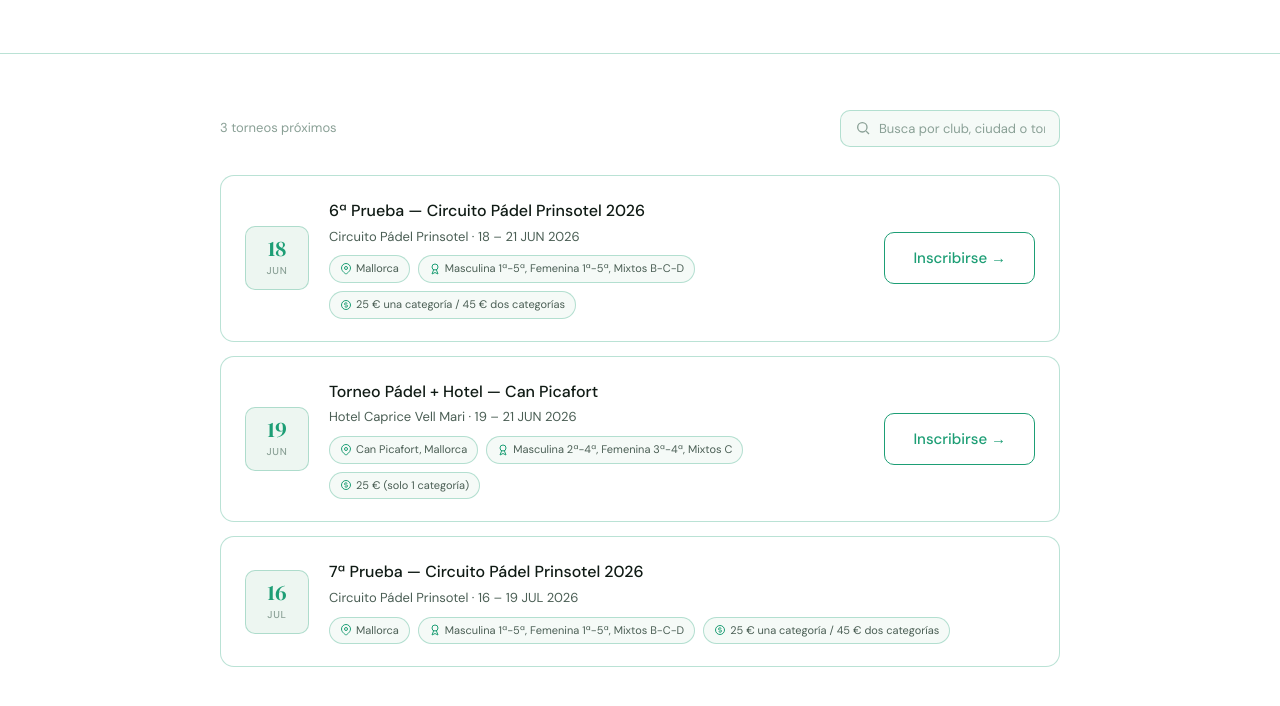
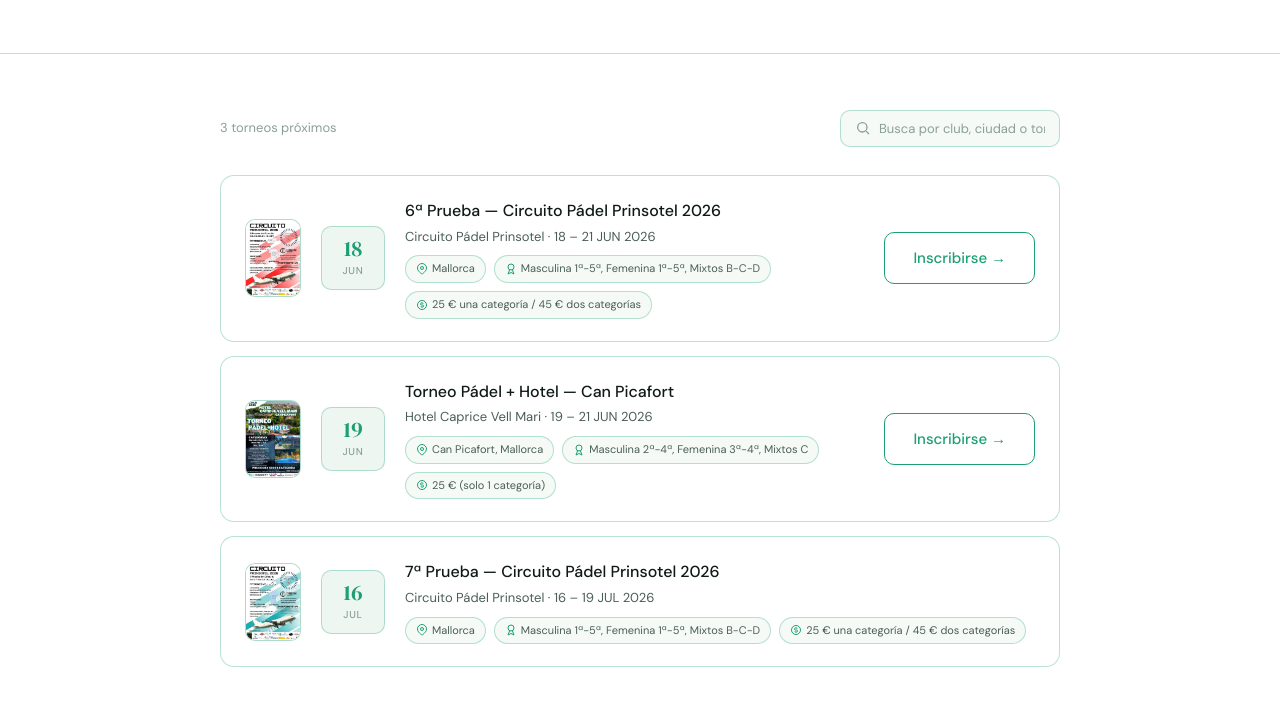
Before and after one commit to Padelenvivo/padelpromos, a website: page agenda.html in a window 1280 px wide. Shown: the part 304-1010 px from the top of the page. Drawn offline with Linux system fonts and the light colour scheme.

Commit message:
Mostrar miniaturas de carteles en la agenda de torneos

```diff
--- a/agenda.html
+++ b/agenda.html
@@ -69,6 +69,8 @@
 
     .tcard { background: var(--bg); border: 0.5px solid var(--border2); border-radius: var(--radius-lg); padding: 22px 24px; margin-bottom: 14px; display: flex; gap: 20px; align-items: center; transition: border-color .2s, transform .15s; }
     .tcard:hover { border-color: var(--g); transform: translateY(-2px); }
+    .tposter { flex-shrink: 0; width: 56px; height: 78px; border-radius: var(--radius); overflow: hidden; border: 0.5px solid var(--border2); background: var(--bg3); }
+    .tposter img { width: 100%; height: 100%; object-fit: cover; display: block; }
     .tdate { flex-shrink: 0; width: 64px; text-align: center; background: var(--bg3); border: 0.5px solid var(--border2); border-radius: var(--radius); padding: 10px 6px; }
     .tdate-day { font-family: 'DM Serif Display', serif; font-size: 22px; color: var(--g); line-height: 1; }
     .tdate-month { font-size: 10px; font-weight: 500; letter-spacing: .08em; text-transform: uppercase; color: var(--text3); margin-top: 4px; }
@@ -267,6 +269,7 @@
       if (!fechaTxt) fechaTxt = `${f.getDate()} ${MESES[f.getMonth()]} ${f.getFullYear()}`;
 
       card.innerHTML = `
+        ${t.imagen ? `<div class="tposter"><img src="${escAttr(t.imagen)}" alt="Cartel de ${escAttr(t.torneo || 'torneo')}" loading="lazy"></div>` : ''}
         <div class="tdate">
           <div class="tdate-day">${(parseFecha(t.fecha_inicio) || f).getDate()}</div>
           <div class="tdate-month">${MESES[(parseFecha(t.fecha_inicio) || f).getMonth()]}</div>
--- a/torneos.json
+++ b/torneos.json
@@ -21,6 +21,7 @@
       "categorias": "Masculina 1ª-5ª, Femenina 1ª-5ª, Mixtos B-C-D",
       "precio": "25 € una categoría / 45 € dos categorías",
       "enlace": "https://torneos.sportelia.es/#/tournaments-details/-OsFFvMg1r8lAXt4oV8-/public",
+      "imagen": "carteles/cartel-prinsotel-6.jpg",
       "publicado": true
     },
     {
@@ -32,6 +33,7 @@
       "categorias": "Masculina 2ª-4ª, Femenina 3ª-4ª, Mixtos C",
       "precio": "25 € (solo 1 categoría)",
       "enlace": "https://torneos.sportelia.es/#/tournaments-details/-OkZZK5DhY9nBAnnJaLb/public",
+      "imagen": "carteles/cartel-caprice-vell-mari.jpg",
       "publicado": true
     },
     {
@@ -43,6 +45,7 @@
       "categorias": "Masculina 1ª-5ª, Femenina 1ª-5ª, Mixtos B-C-D",
       "precio": "25 € una categoría / 45 € dos categorías",
       "enlace": "",
+      "imagen": "carteles/cartel-prinsotel-7.jpg",
       "publicado": true
     }
   ]
```
